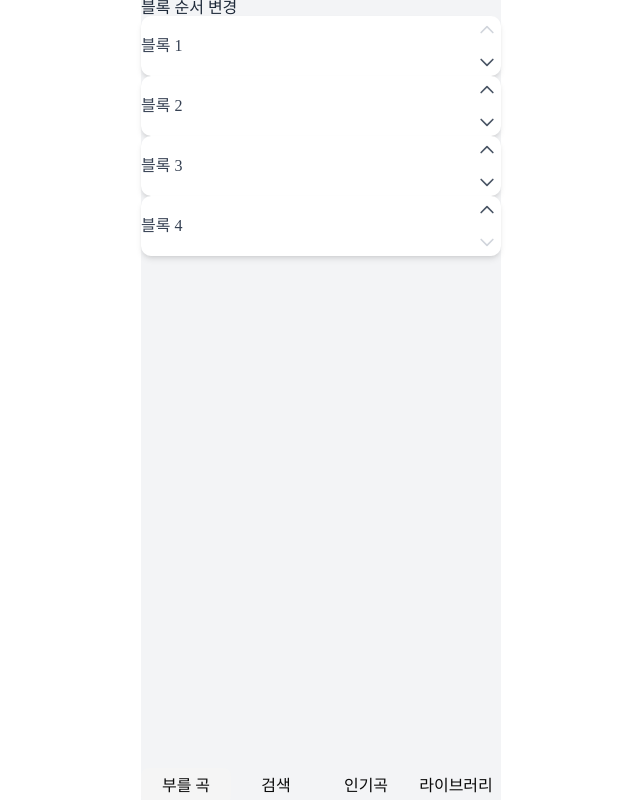
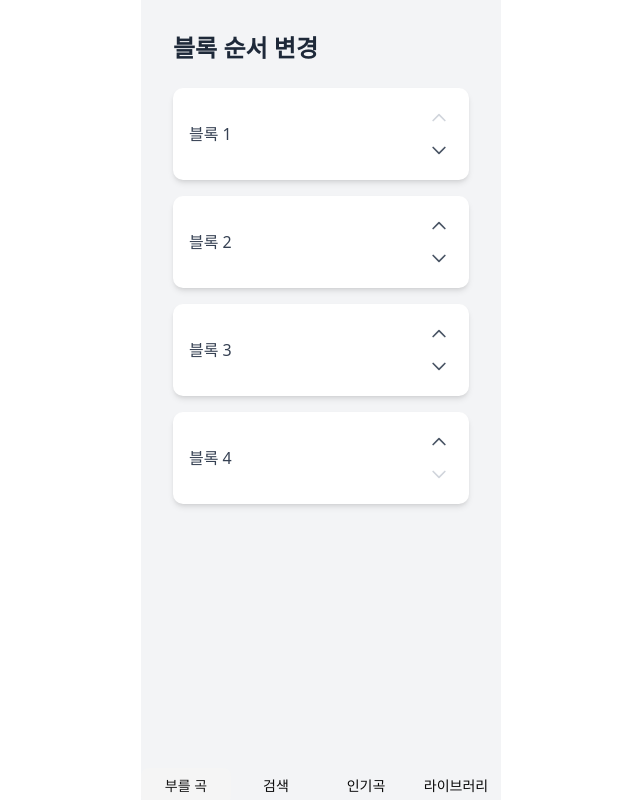
Before and after one commit to GulSam00/singcode, a Next.js app in the folder apps/web/: page / in a window 1280 px wide. Shown: the whole page, without its empty margins (319-959 px from the left). Built offline with nearby package versions, Linux system fonts and the light colour scheme.

Commit message:
feat : brand color 추가. reset 충돌 이슈 해결

```diff
--- a/apps/web/app/globals.css
+++ b/apps/web/app/globals.css
@@ -48,6 +48,8 @@
   --color-sidebar-accent-foreground: var(--sidebar-accent-foreground);
   --color-sidebar-border: var(--sidebar-border);
   --color-sidebar-ring: var(--sidebar-ring);
+  --color-brand-tj: var(--brand-tj);
+  --color-brand-ky: var(--brand-ky);
 }
 
 @layer base {
@@ -57,142 +59,6 @@
   body {
     @apply bg-background text-foreground;
   }
-}
-
-html,
-body,
-div,
-span,
-applet,
-object,
-iframe,
-h1,
-h2,
-h3,
-h4,
-h5,
-h6,
-p,
-blockquote,
-pre,
-a,
-abbr,
-acronym,
-address,
-big,
-cite,
-code,
-del,
-dfn,
-em,
-img,
-ins,
-kbd,
-q,
-s,
-samp,
-small,
-strike,
-strong,
-sub,
-sup,
-tt,
-var,
-b,
-u,
-i,
-center,
-dl,
-dt,
-dd,
-ol,
-ul,
-li,
-fieldset,
-form,
-label,
-legend,
-table,
-caption,
-tbody,
-tfoot,
-thead,
-tr,
-th,
-td,
-article,
-aside,
-canvas,
-details,
-embed,
-figure,
-figcaption,
-footer,
-header,
-hgroup,
-menu,
-nav,
-output,
-ruby,
-section,
-summary,
-time,
-mark,
-audio,
-video {
-  margin: 0;
-  padding: 0;
-  border: 0;
-  font-size: 100%;
-  font: inherit;
-  vertical-align: baseline;
-}
-/* HTML5 display-role reset for older browsers */
-article,
-aside,
-details,
-figcaption,
-figure,
-footer,
-header,
-hgroup,
-menu,
-nav,
-section {
-  display: block;
-}
-body {
-  line-height: 1;
-}
-ol,
-ul {
-  list-style: none;
-}
-blockquote,
-q {
-  quotes: none;
-}
-blockquote:before,
-blockquote:after,
-q:before,
-q:after {
-  content: '';
-  content: none;
-}
-table {
-  border-collapse: collapse;
-  border-spacing: 0;
-}
-
-a {
-  color: inherit;
-  text-decoration: none;
-}
-
-html,
-body {
-  max-width: 100vw;
-  overflow-x: hidden;
 }
 
 :root {
@@ -230,6 +96,9 @@ body {
   --sidebar-accent-foreground: oklch(0.205 0 0);
   --sidebar-border: oklch(0.922 0 0);
   --sidebar-ring: oklch(0.708 0 0);
+  /* oklch로는 표현 ff4a00 */
+  --brand-tj: oklch(66.48% 0.226 36.37);
+  --brand-ky: oklch(61.23% 0.159 288.46);
 }
 
 .dark {
```
